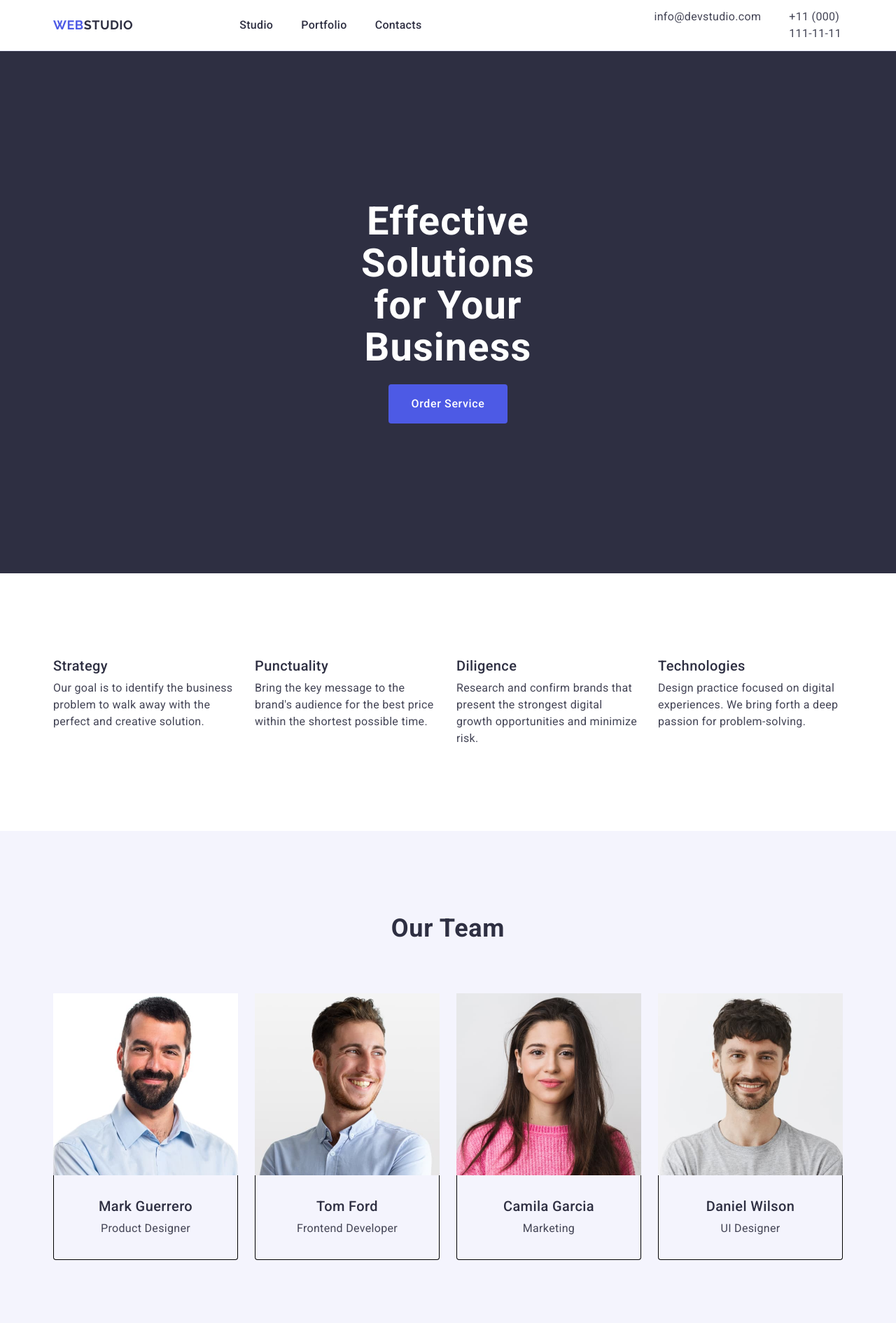
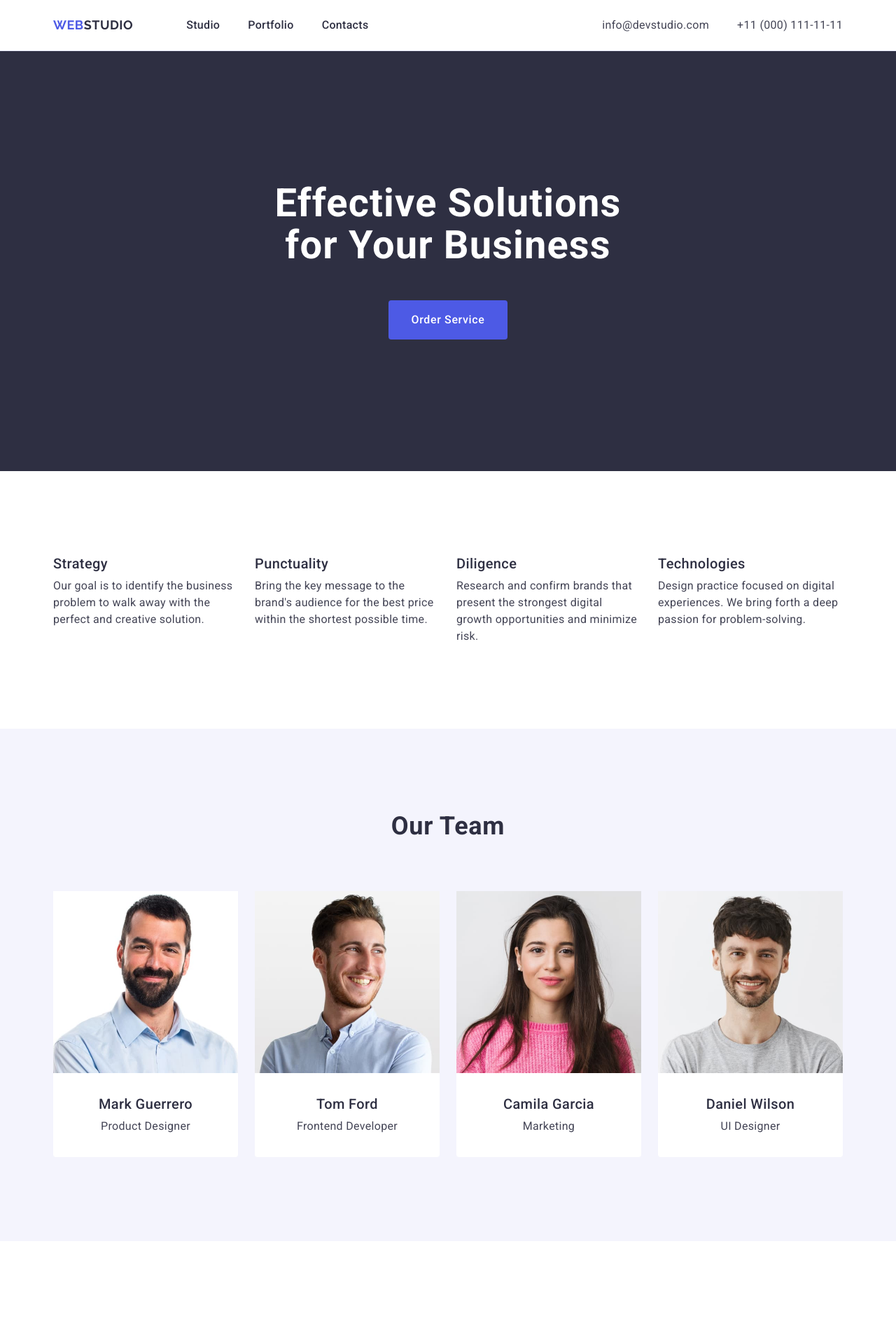
Before and after one commit to AKrivsic/goit-markup-hw-06, a plain HTML site: page index.html in a window 1280 px wide. Shown: the top 1890 px of the page at 70% size. Drawn offline with nearby package versions, Linux system fonts and the light colour scheme.

Commit message:
homework version4

```diff
--- a/css/styles.css
+++ b/css/styles.css
@@ -69,10 +69,12 @@ a {
     letter-spacing: 0.02em;
     color: #2e2f42;
     padding: 24px 0;
+    display: block;
 }
 
 .contacts{
     font-style: normal;
+    margin-left: auto;
 }
 
 .contacts-link {
@@ -80,6 +82,8 @@ a {
     line-height: 1.5;
     letter-spacing: 0.02em;
     color: #434455;
+    display: block;
+    padding: 24px 0;
 }
 
 .nav-link:hover,
@@ -106,9 +110,10 @@ a {
     letter-spacing: 0.02em;
     text-align: center;
     color: #fff;
-    text-shadow: 0 4px 4px 0 rgba(0, 0, 0, 0.25);
     max-width: 496px;
-    margin-bottom: 22px;
+    margin-bottom: 48px;
+    margin-left: auto;
+    margin-right: auto;
 
 }
 
@@ -161,7 +166,6 @@ background-color: #404BBF
     letter-spacing: 0.02em;
     color: #434455;
     display: block;
-    margin-top: 8px;
 }
 
 .team{
@@ -233,8 +237,7 @@ background-color: #404BBF
     line-height: 1.5;
     letter-spacing: 0.02em;
     color: #f4f4fd;
-    display: block;
-    width: 264px;
+    max-width: 264px;
 
 }
 
@@ -259,8 +262,6 @@ background-color: #404BBF
     display: flex;
     align-items: center;
     justify-content: flex-start;
-    width: 1440px;
-    margin: 0 auto;
 }
 
 .header-nav {
@@ -272,37 +273,28 @@ background-color: #404BBF
 .nav-list {
     display: flex;
     gap: 40px;
-    margin-left: 76px;
-    padding: 24px 0;
 }
 
 .contacts-list {
     display: flex;
     gap: 40px;
-    margin-left: 332px;
 }
 
 .top-container {
-    display: block;
-    box-sizing: content-box;
-    padding: 26px 472px;
 
 }
 
 .benefits-container {
-    display: block;
-    align-items: center;
+
 }
 
 .benefits-list {
     display: flex;
     gap: 24px;
-    align-content: center;
-    margin: 0 auto;
 }
 
 .benefits-list .benefits-tipe {
-    width: calc((100%-72px)/4);
+    width: calc((100% - 72px)/4);
 }
 
 .team-container {
@@ -313,19 +305,14 @@ background-color: #404BBF
 .team-list {
     display: flex;
         gap: 24px;
-        align-content: center;
-        margin: 0 auto;
         align-items: center;
 }
 
 
 .team-menu {
-    display: block;
-    align-items: center;
-    width: 264px;
-    height: 380px;
-    background: #f4f4fd;
-    width: calc((100%-72px)/4);
+
+    background: #ffffff;
+    width: calc((100% - 72px)/4);
     border-radius: 0px 0px 4px 4px;
 }
 
@@ -371,12 +358,7 @@ background-color: #404BBF
 }
 
 .team-part {
-    display: block;
     padding: 32px 0;
-    border-right: 1px solid #000000;
-    border-left: 1px solid #000000;
-    border-bottom: 1px solid #000000;
-    border-radius: 0px 0px 4px 4px;
 }
 
 .team-part .team-name {
```
